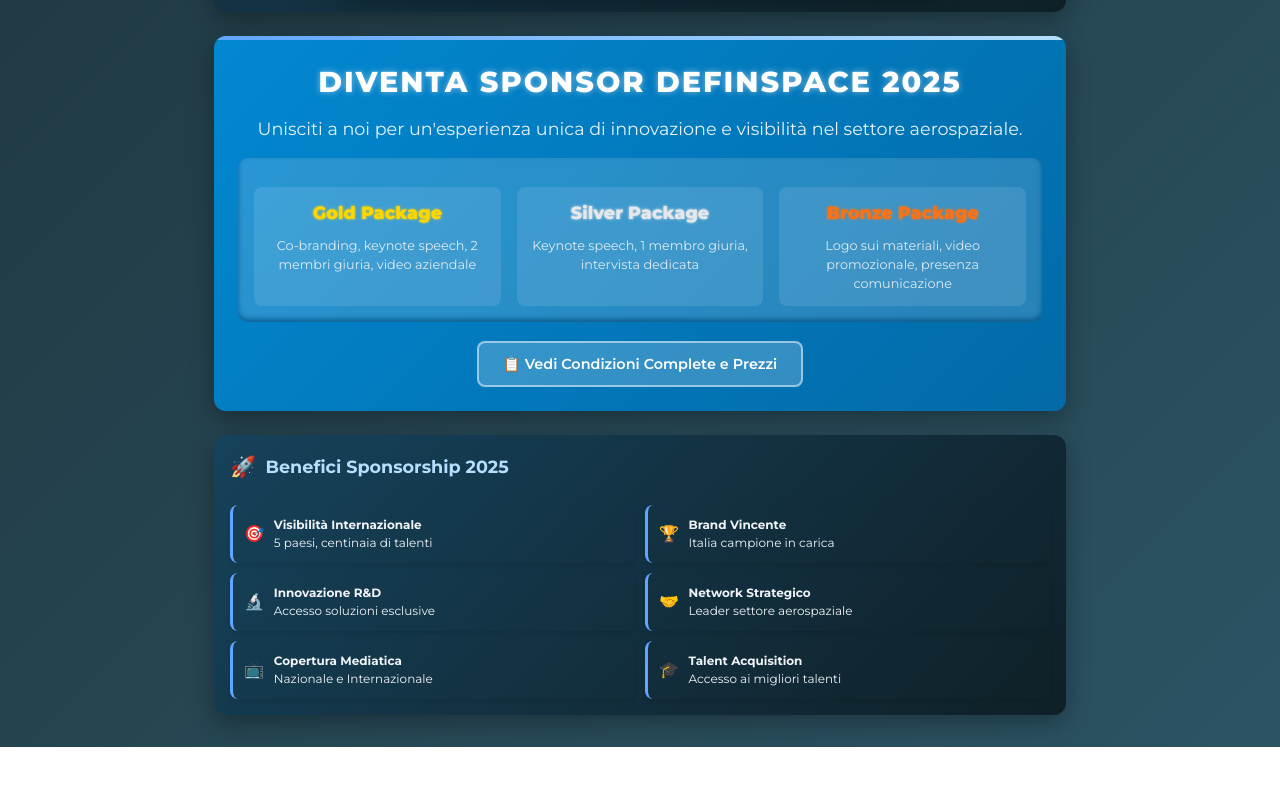
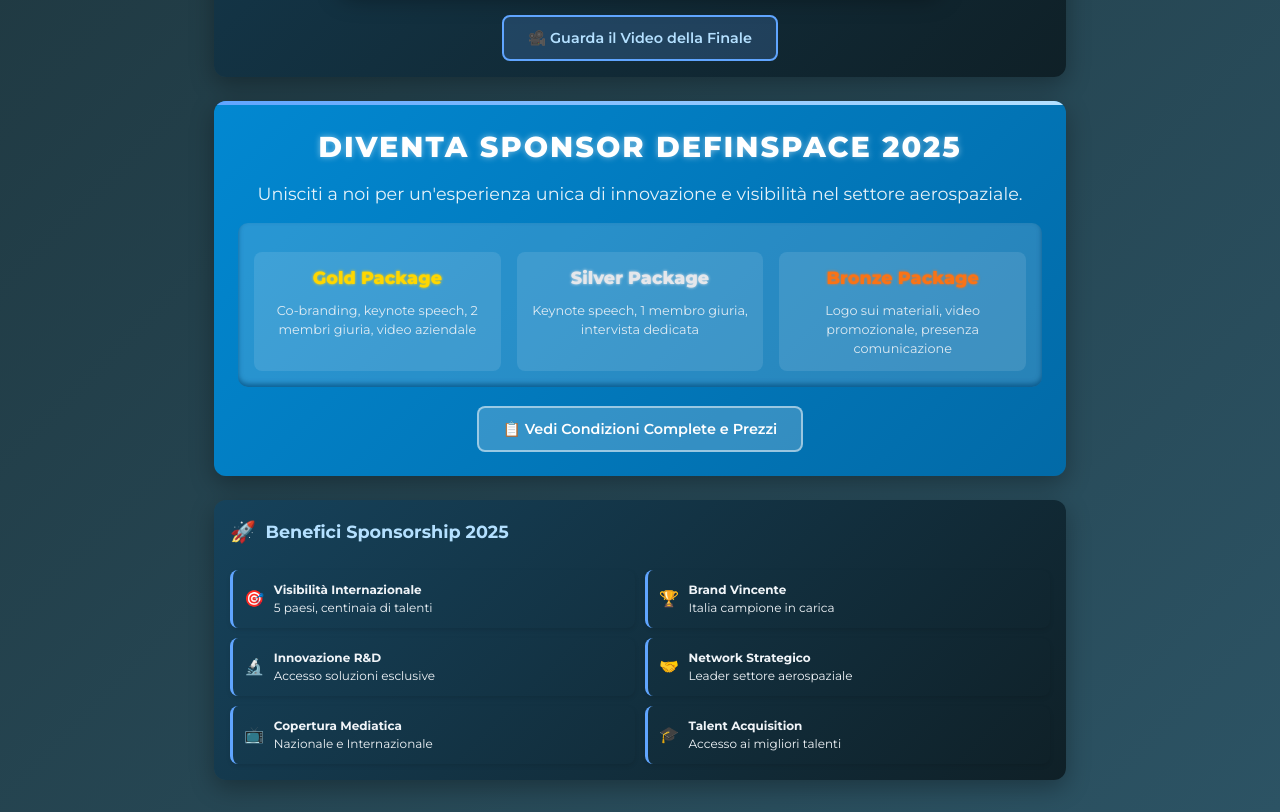
Before and after one commit to DAC-Scarl/DEFINSPACE2023, a plain HTML site: page index.html in a window 1280 px wide. Shown: the part 2136-2948 px from the top of the page. Before the commit the page ends 2883 px from the top, so only its background shows below. Drawn offline with Linux system fonts and the light colour scheme.

Commit message:
Update index.html

```diff
--- a/index.html
+++ b/index.html
@@ -891,6 +891,25 @@
             <div class="photo-title">📸 Galleria DefInSpace 2023</div>
                 <div class="photo-container">
                  <img src="https://dac-scarl.github.io/DEFINSPACE2023/definspace_2023.jpg" alt="DefInSpace 2023 - Premiazione" loading="lazy">
+                <div style="text-align: center; margin-top: 1.2rem;">
+                <button onclick="window.location.href='https://www.linkedin.com/events/7137391607338688512/theater'"
+                        style="background: rgba(96, 165, 255, 0.2);
+                               color: var(--secondary-blue);
+                               border: 2px solid var(--primary-blue);
+                               padding: 12px 24px;
+                               border-radius: 8px;
+                               font-size: 0.9rem;
+                               font-weight: 600;
+                               cursor: pointer;
+                               transition: all 0.3s ease;
+                               font-family: 'Montserrat', sans-serif;"
+                        onmouseover="this.style.background='rgba(96, 165, 255, 0.3)'; this.style.transform='translateY(-2px)'"
+                        onmouseout="this.style.background='rgba(96, 165, 255, 0.2)'; this.style.transform='translateY(0)'">
+                    🎥 Guarda il Video della Finale
+                </button>
+            </div>
+
+
                 </div>
 
         </div>
```
